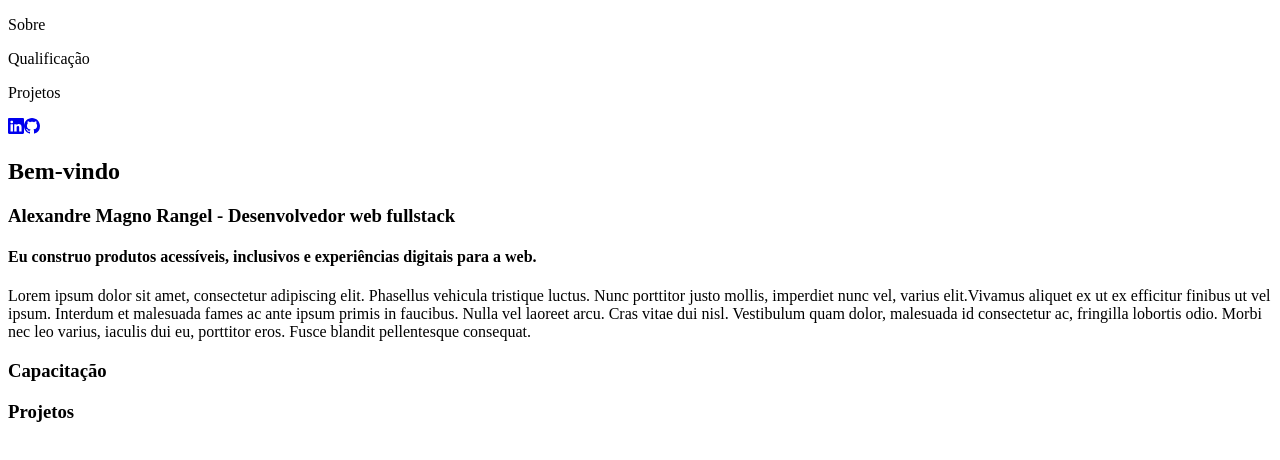
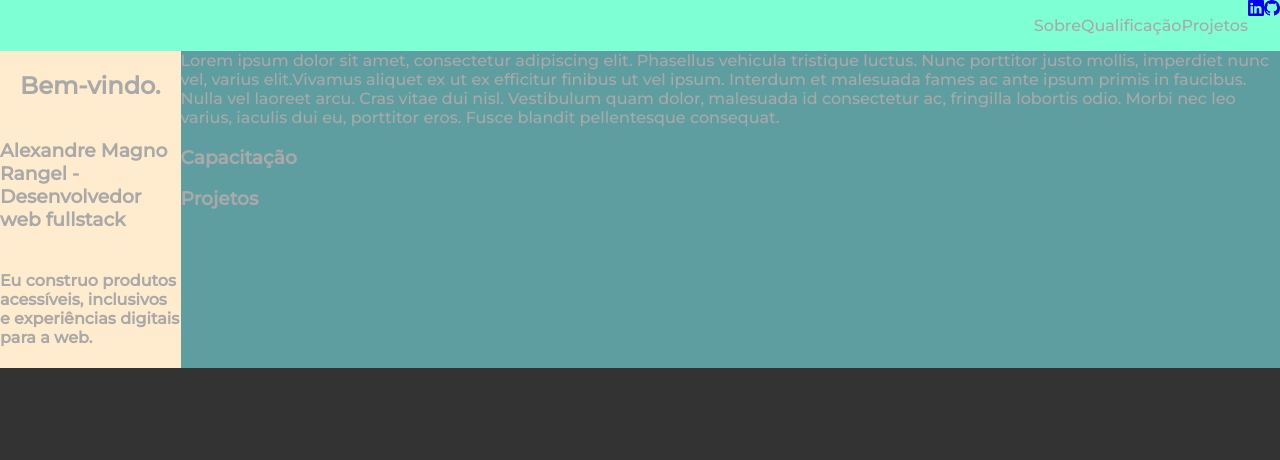
Before and after one commit to AlexandreR4ngel/Alexandrer4ngel.github.io, a React (Create React App) app: page / in a window 1280 px wide. Shown: the top 460 px of the page. Built offline with nearby package versions, Linux system fonts and the light colour scheme.

Commit message:
adicionando css

```diff
--- a/public/index.html
+++ b/public/index.html
@@ -25,6 +25,9 @@
       Learn how to configure a non-root public URL by running `npm run build`.
     -->
     <title>React App</title>
+    <link rel="preconnect" href="https://fonts.googleapis.com">
+    <link rel="preconnect" href="https://fonts.gstatic.com" crossorigin>
+    <link href="https://fonts.googleapis.com/css2?family=Montserrat:wght@100;500&display=swap" rel="stylesheet">
   </head>
   <body>
     <noscript>You need to enable JavaScript to run this app.</noscript>
--- a/src/App.js
+++ b/src/App.js
@@ -1,13 +1,16 @@
 import Header from './components/Header.jsx';
 import Section from './components/Section.jsx';
 import Main from './components/Main.jsx';
+import './App.style.css';
 
 function App() {
   return (
     <div>
       <Header />
-      <Section />
-      <Main />
+      <div className='divPrincipal'>
+        <Section />
+        <Main />
+      </div>
     </div>
   );
 }
--- /dev/null
+++ b/src/App.style.css
@@ -0,0 +1,4 @@
+.divPrincipal {
+    display: flex;
+    flex-direction: row;
+}
--- a/src/components/Header.jsx
+++ b/src/components/Header.jsx
@@ -1,8 +1,9 @@
+import './Header.style.css';
 import { BsLinkedin, BsGithub } from "react-icons/bs"; // https://react-icons.github.io/react-icons/icons?name=bs
 
 export default function Header() {
     return (
-        <>
+        <div className='SectionHeader'>
             <p>Sobre</p>
             <p>Qualificação</p>
             <p>Projetos</p>
@@ -12,6 +13,6 @@
             <a href="https://github.com/AlexandreR4ngel" target="blank">
                 <BsGithub />
             </a>
-        </>
+        </div>
     )
 }
--- /dev/null
+++ b/src/components/Header.style.css
@@ -0,0 +1,6 @@
+.SectionHeader {
+    background-color: aquamarine;
+    display: flex;
+    flex-direction: row;
+    justify-content: flex-end;
+}
--- a/src/components/Main.jsx
+++ b/src/components/Main.jsx
@@ -1,6 +1,8 @@
+import './Main.style.css';
+
 export default function Main() {
     return (
-        <>
+        <div className="SectionMain">
             <div>
                 Lorem ipsum dolor sit amet, consectetur adipiscing elit. Phasellus vehicula tristique luctus.
                 Nunc porttitor justo mollis, imperdiet nunc vel, varius elit.Vivamus aliquet ex ut ex efficitur
@@ -14,6 +16,6 @@
             <div>
                 <h3>Projetos</h3>
             </div>
-        </>
+        </div>
     )
 }
--- /dev/null
+++ b/src/components/Main.style.css
@@ -0,0 +1,3 @@
+.SectionMain {
+    background-color: cadetblue;
+}
--- a/src/components/Section.jsx
+++ b/src/components/Section.jsx
@@ -1,7 +1,9 @@
+import './Section.style.css';
+
 export default function Section() {
     return (
-        <div>
-            <h2>Bem-vindo</h2>
+        <div className="section">
+            <h2>Bem-vindo.</h2>
             <h3>Alexandre Magno Rangel - Desenvolvedor web fullstack</h3>
             <h4>Eu construo produtos acessíveis, inclusivos e experiências digitais para a web.</h4>
         </div>
--- /dev/null
+++ b/src/components/Section.style.css
@@ -0,0 +1,6 @@
+.section {
+    background-color: blanchedalmond;
+    display: flex;
+    flex-direction: column;
+    align-items: center;
+}
--- /dev/null
+++ b/src/index.css
@@ -0,0 +1,7 @@
+body {
+    margin: 0px;
+    padding: 0px;
+    background-color:#333333;
+    font-family: 'Montserrat', sans-serif;
+    color:darkgray;
+}
--- a/src/index.js
+++ b/src/index.js
@@ -1,6 +1,7 @@
 import React from 'react';
 import ReactDOM from 'react-dom/client';
 import App from './App';
+import './index.css';
 import reportWebVitals from './reportWebVitals';
 
 const root = ReactDOM.createRoot(document.getElementById('root'));
```
